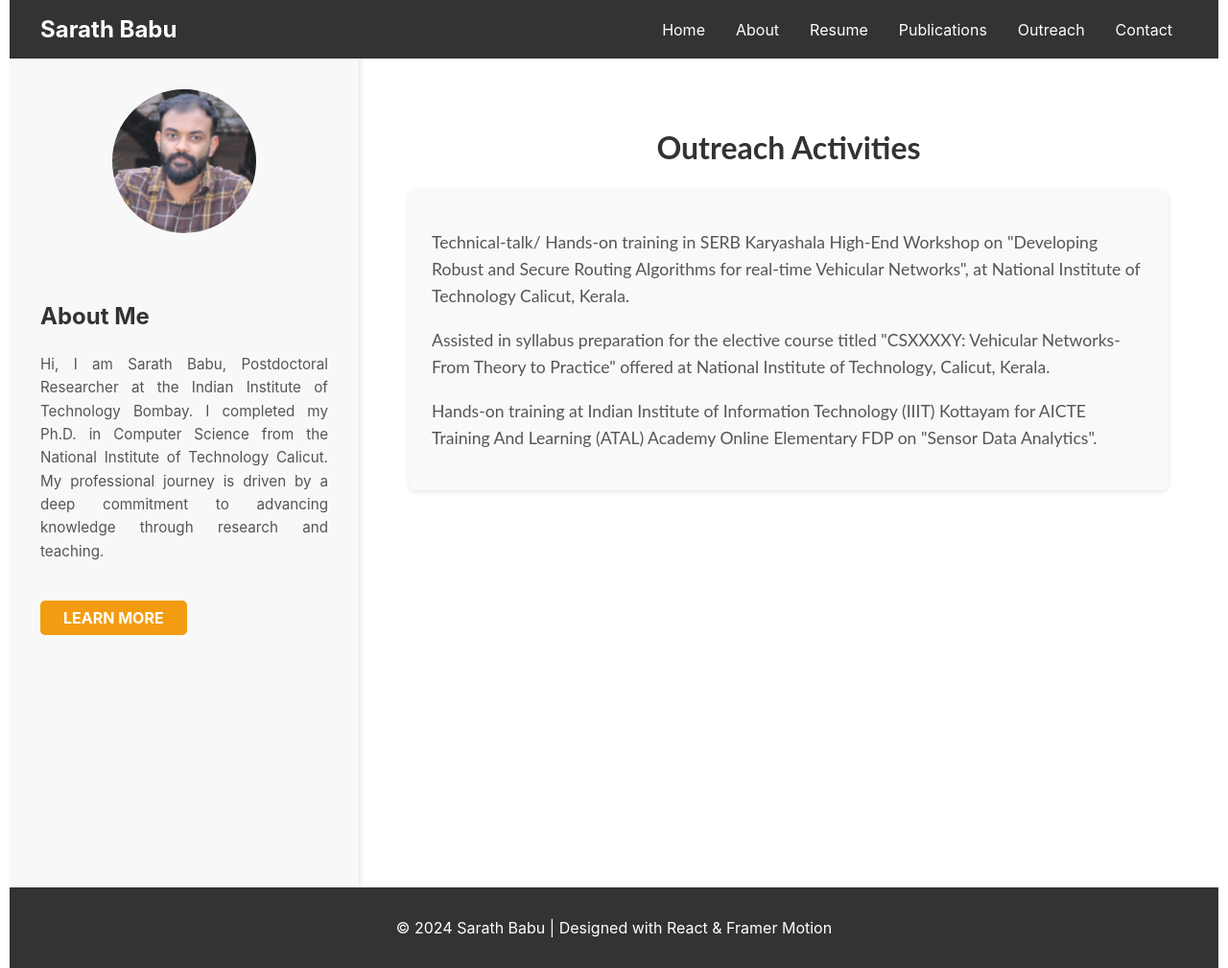
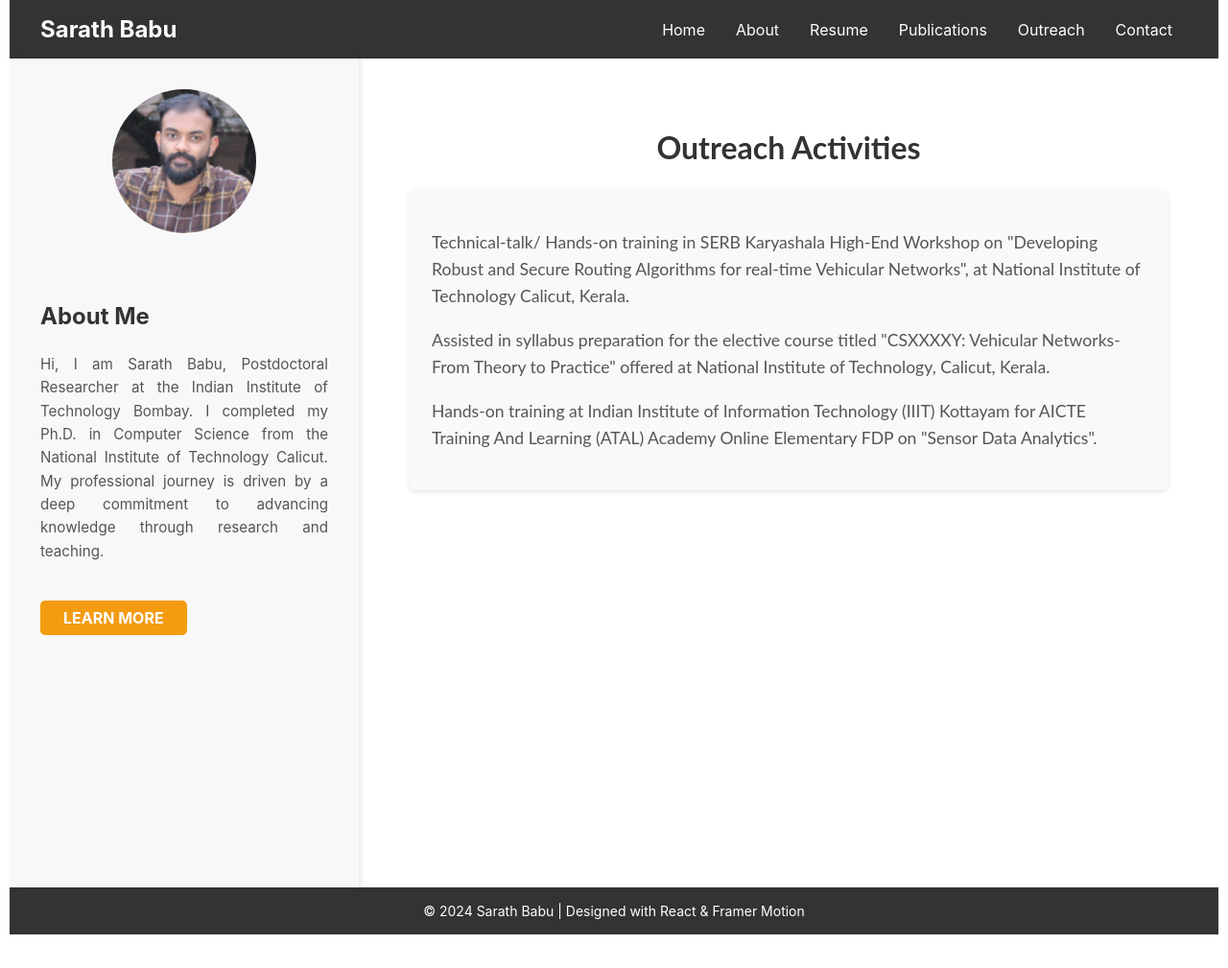
Before and after one commit to SarathBabu0410/personal-wesite, a React (Create React App) app: page /outreach in a window 1280 px wide. Shown: the whole page at 96% size. After the commit the page ends 974 px from the top, so only its background shows below. Built offline with nearby package versions, Linux system fonts and the light colour scheme.

Commit message:
Update Footer.js

```diff
--- a/src/components/Footer.js
+++ b/src/components/Footer.js
@@ -6,6 +6,20 @@ const FooterContainer = styled.footer`
   background-color: #333;
   color: white;
   text-align: center;
+  box-sizing: border-box; /* Include padding in width calculation */
+
+  @media (max-width: 768px) {
+    padding: 0.5rem; /* Reduce padding on smaller screens */
+  }
+
+  p {
+    margin: 0; /* Remove default margin */
+    font-size: 14px; /* Set a base font size */
+
+    @media (max-width: 768px) {
+      font-size: 12px; /* Reduce font size for mobile */
+    }
+  }
 `;
 
 function Footer() {
```
